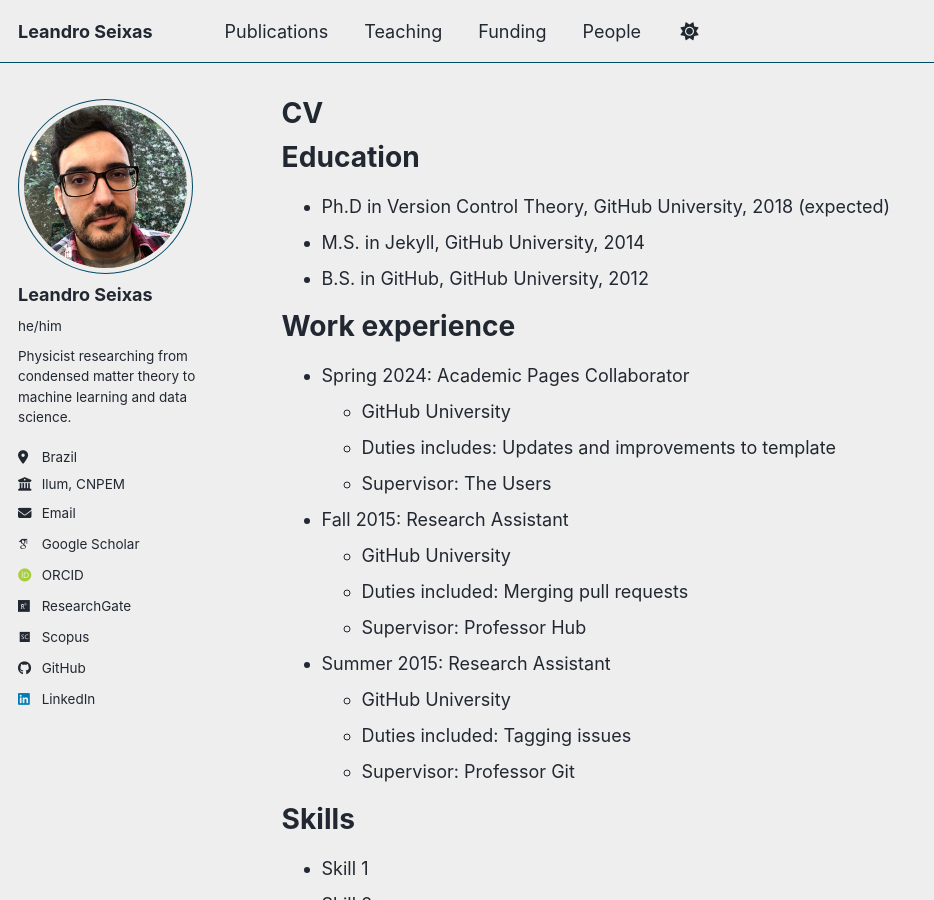
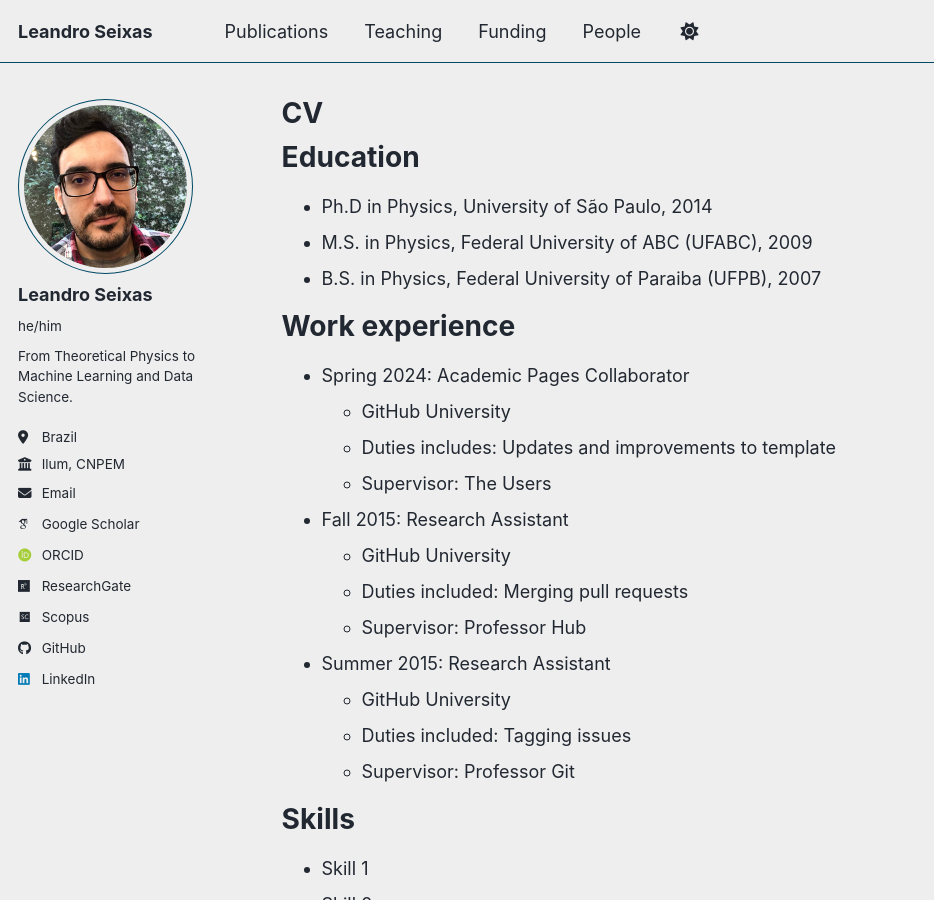
Before and after one commit to leseixas/leseixas.github.io, a Jekyll site: the page built from _pages/cv.md, in a window 1280 px wide and 900 px high. Shown: the whole window, without its empty margins (0-934 px from the left). Built offline with Jekyll 4.4.1, drawn with Linux system fonts in a browser that asks for light colours; some web fonts are replaced; a script bundle is joined from its source files by our own code; library files that are not in the unit come from our copies.

Commit message:
pequenas modificações

```diff
--- a/_config.yml
+++ b/_config.yml
@@ -25,7 +25,7 @@
   avatar           : "leandro_seixas.jpg"
   name             : "Leandro Seixas"
   pronouns         : "he/him"
-  bio              : "Physicist researching from condensed matter theory to machine learning and data science."
+  bio              : "From Theoretical Physics to Machine Learning and Data Science."
   location         : "Brazil"
   employer         : "Ilum, CNPEM"
   uri              : # URL
--- a/_pages/cv.md
+++ b/_pages/cv.md
@@ -11,9 +11,9 @@
 
 Education
 ======
-* Ph.D in Version Control Theory, GitHub University, 2018 (expected)
-* M.S. in Jekyll, GitHub University, 2014
-* B.S. in GitHub, GitHub University, 2012
+* Ph.D in Physics, University of São Paulo, 2014
+* M.S. in Physics, Federal University of ABC (UFABC), 2009
+* B.S. in Physics, Federal University of Paraiba (UFPB), 2007
 
 Work experience
 ======
```
Also changed, not shown: _pages/about.md (+1 -1 lines), _pages/non-menu-page.md (deleted, +0 -16 lines), backup/old_about.md (deleted, +0 -47 lines).
